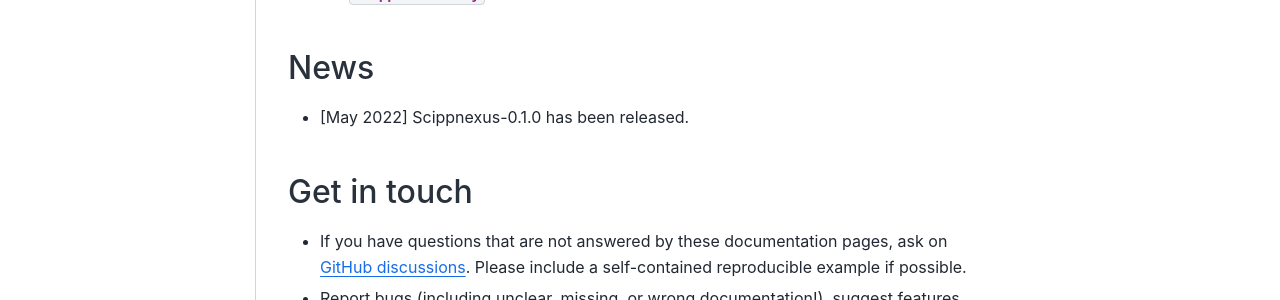
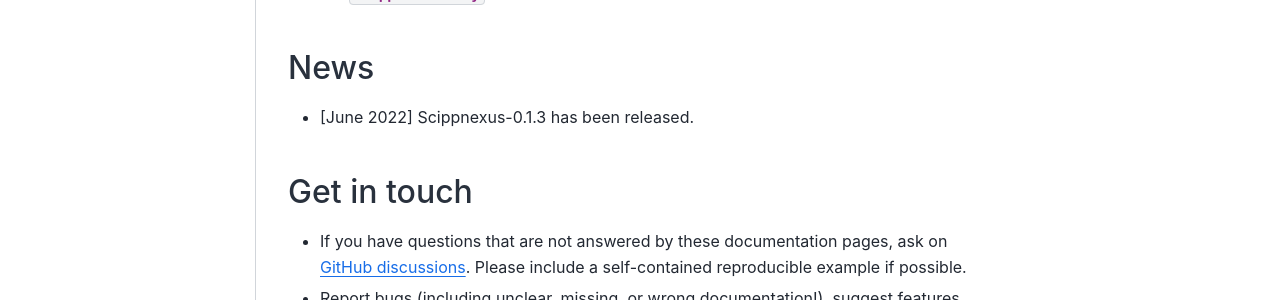
Before and after one commit to scipp/scippnexus, a Sphinx documentation site: the page built from docs/index.rst, in a window 1280 px wide and 1225 px high. Shown: the part 730-1030 px from the top of the window. Built offline with Sphinx 7.4.7 and the Sphinx Book theme 1.1.4, drawn with Linux system fonts in a browser that asks for light colours; the version number could not be read and is left out.

Commit message:
Prepare 0.1.3

```diff
--- a/docs/_templates/topbar/launchbuttons.html
+++ b/docs/_templates/topbar/launchbuttons.html
@@ -12,7 +12,7 @@
             href="https://scipp.github.io/scippnexus"><button type="button"
                 class="btn btn-secondary topbarbtn">latest</button></a>
         <a class="dropdown-buttons"
-            href="https://scipp.github.io/scippnexus/release/0.1.0"><button type="button"
+            href="https://scipp.github.io/scippnexus/release/0.1.3"><button type="button"
                 class="btn btn-secondary topbarbtn">v0.1</button></a>
     </div>
 </div>
--- a/docs/about/release-notes.rst
+++ b/docs/about/release-notes.rst
@@ -3,8 +3,8 @@
 Release Notes
 =============
 
-v0.1.3 (May 2022)
------------------
+v0.1.3 (June 2022)
+------------------
 
 Bugfixes
 ~~~~~~~~
--- a/docs/index.rst
+++ b/docs/index.rst
@@ -27,7 +27,7 @@
 News
 ----
 
-- [May 2022] Scippnexus-0.1.0 has been released.
+- [June 2022] Scippnexus-0.1.3 has been released.
 
 Get in touch
 ------------
```
